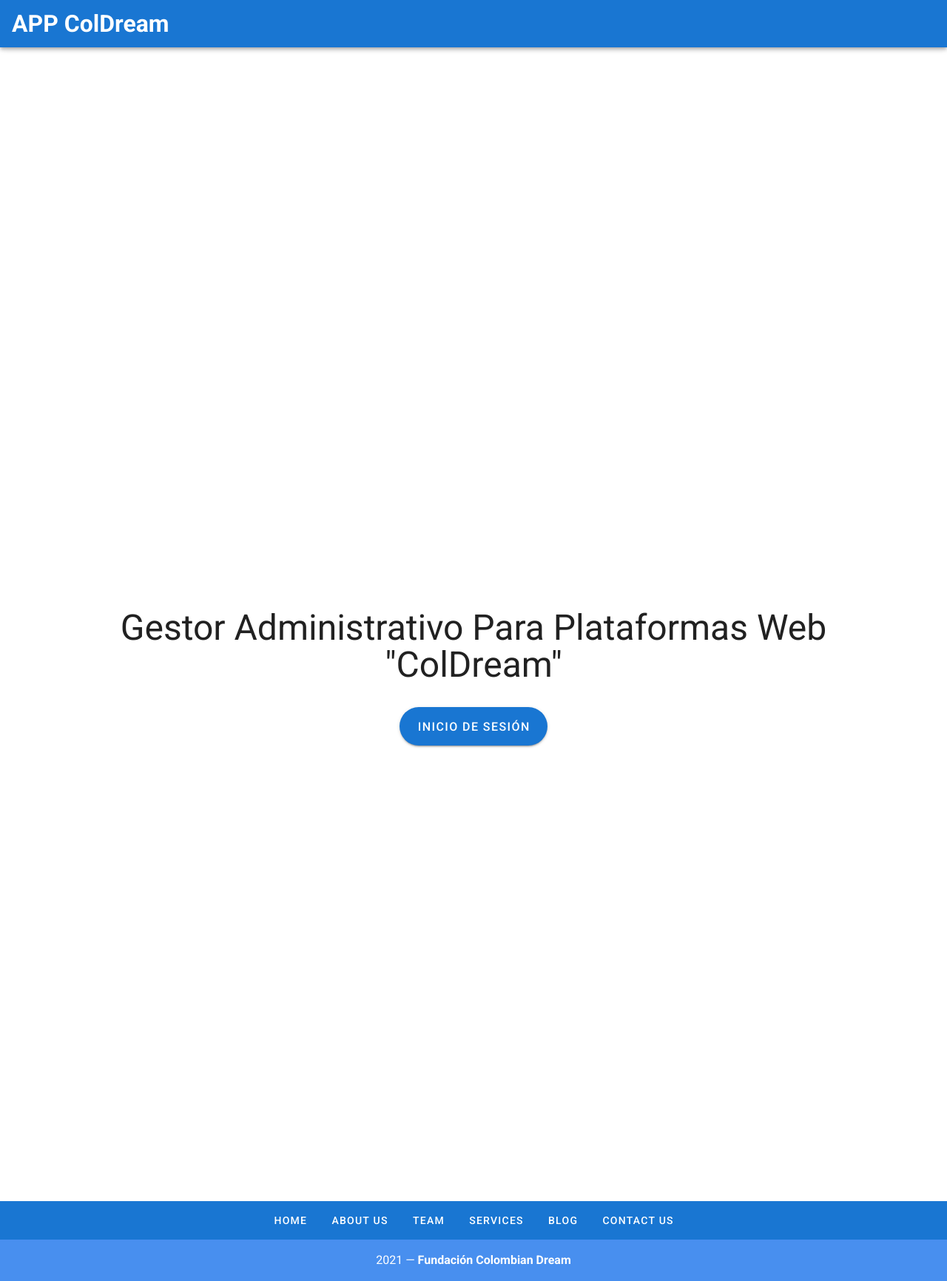
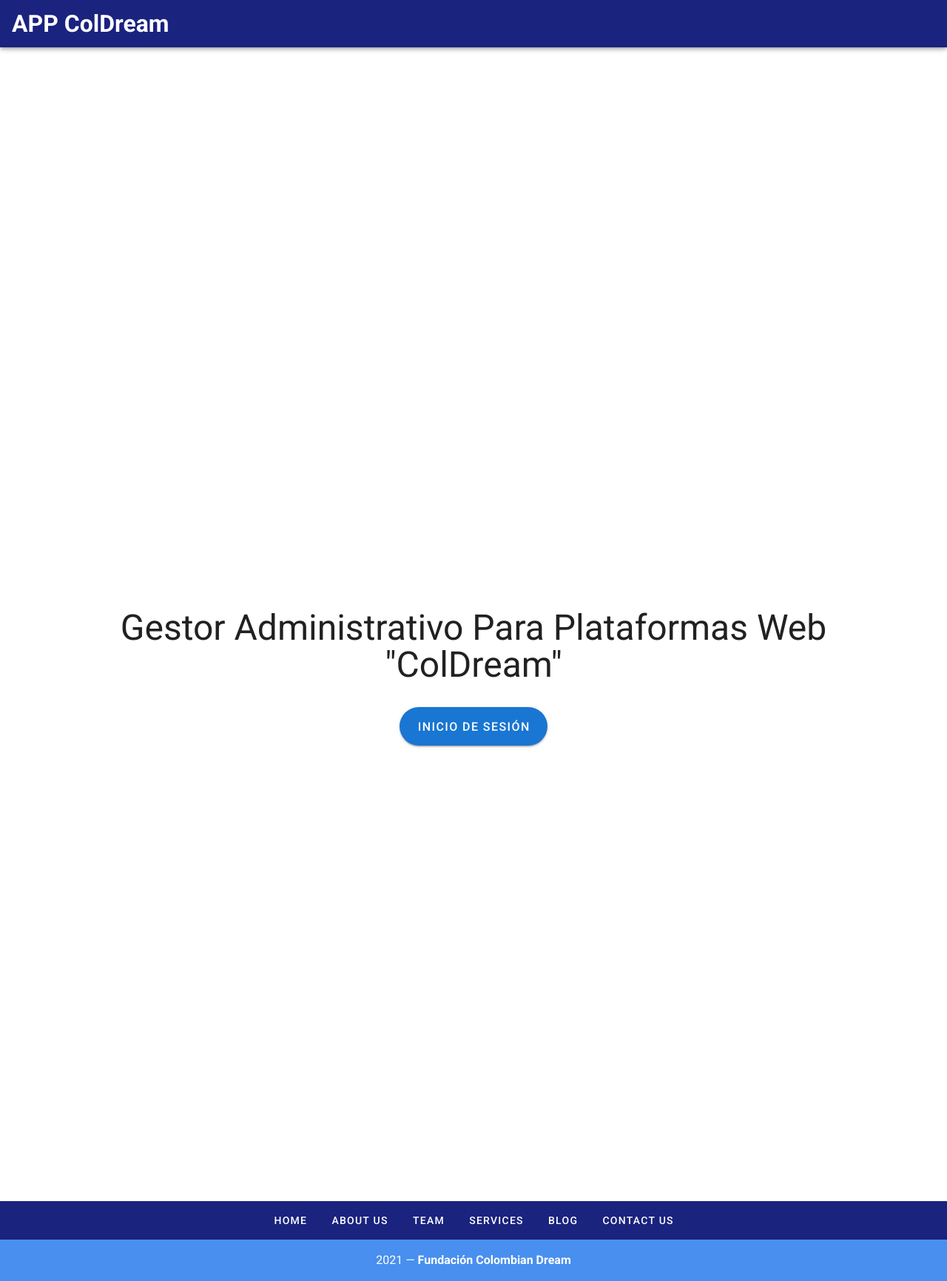
Before and after one commit to alvaroenriquerosero/ColDream, a Vue app: page / in a window 1280 px wide. Shown: the whole page at 74% size. Built offline with nearby package versions, Linux system fonts and the light colour scheme.

Commit message:
Ejemplo commit

```diff
--- a/src/components/Footer.vue
+++ b/src/components/Footer.vue
@@ -1,6 +1,6 @@
 <template>
   <v-footer
-    color="primary"
+    color="indigo darken-4"
     padless
   >
     <v-row
--- a/src/components/Header.vue
+++ b/src/components/Header.vue
@@ -1,7 +1,7 @@
 <template>
     <v-app-bar
       app
-      color="primary"
+      color="indigo darken-4"
       dark
     >
       <h1>APP ColDream</h1>
```
